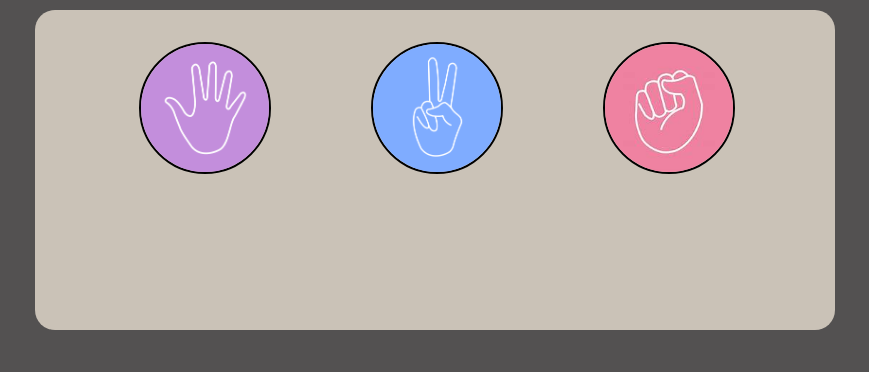
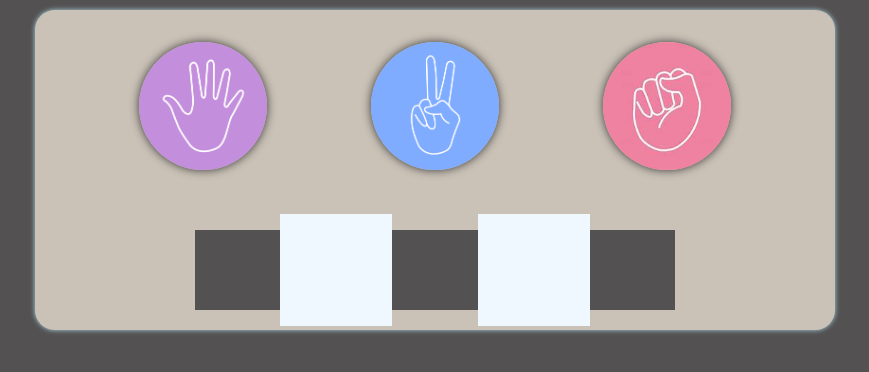
Before and after one commit to PSD24-art/StonePaper, a plain HTML site: page index.html in a window 1280 px wide. Shown: the part 118-490 px from the top of the page, without its empty margins (205-1074 px from the left). Drawn offline with Linux system fonts and the light colour scheme.

Commit message:
added score div

```diff
--- a/index.html
+++ b/index.html
@@ -16,7 +16,13 @@
         <div id="scissor" class="item"> <img id="scissor" src="/Images/Scissor.png"></div>
 
          <div id="rock" class="item"><img src="Images/Rock.jpg"></div>
+
+           <div id="score">
+            <div id="you" class="points"></div>
+            <div id="comp" class="points"></div>
+         </div>
     </div>
+
 
     <script src = "app.js"></script>
 </body>
--- a/style.css
+++ b/style.css
@@ -43,6 +43,7 @@ body{
     /* position:absolute;
     top: 5rem; */
     border-radius: 20px;
+    box-shadow: 0 0 5px lightblue;
 }
 
 #paper{
@@ -67,12 +68,12 @@ body{
 .item img {
     position: relative;
     top: -4rem;
-    border : 2px solid black;
+    border : 0px solid black;
     border-radius: 50%;
     height: 100%;
     width: 100%;
     object-fit: cover;
-
+    box-shadow: 0 0 10px rgb(53, 52, 52);
 }
 
 @media screen and (max-width: 600px) {
@@ -87,3 +88,21 @@ body{
         margin-bottom: 1rem;
     }
 }
+
+#score{
+    display: flex;
+    align-items: center;
+    justify-content: space-evenly;
+    position: absolute;
+    align-self: auto;
+    margin-top: 12.5rem;
+    width: 30rem;
+    height:5rem;
+    background-color: rgb(83, 81, 81);
+}
+
+.points{
+    background-color: aliceblue;
+    height: 7rem;
+    width: 7rem;
+}
```
